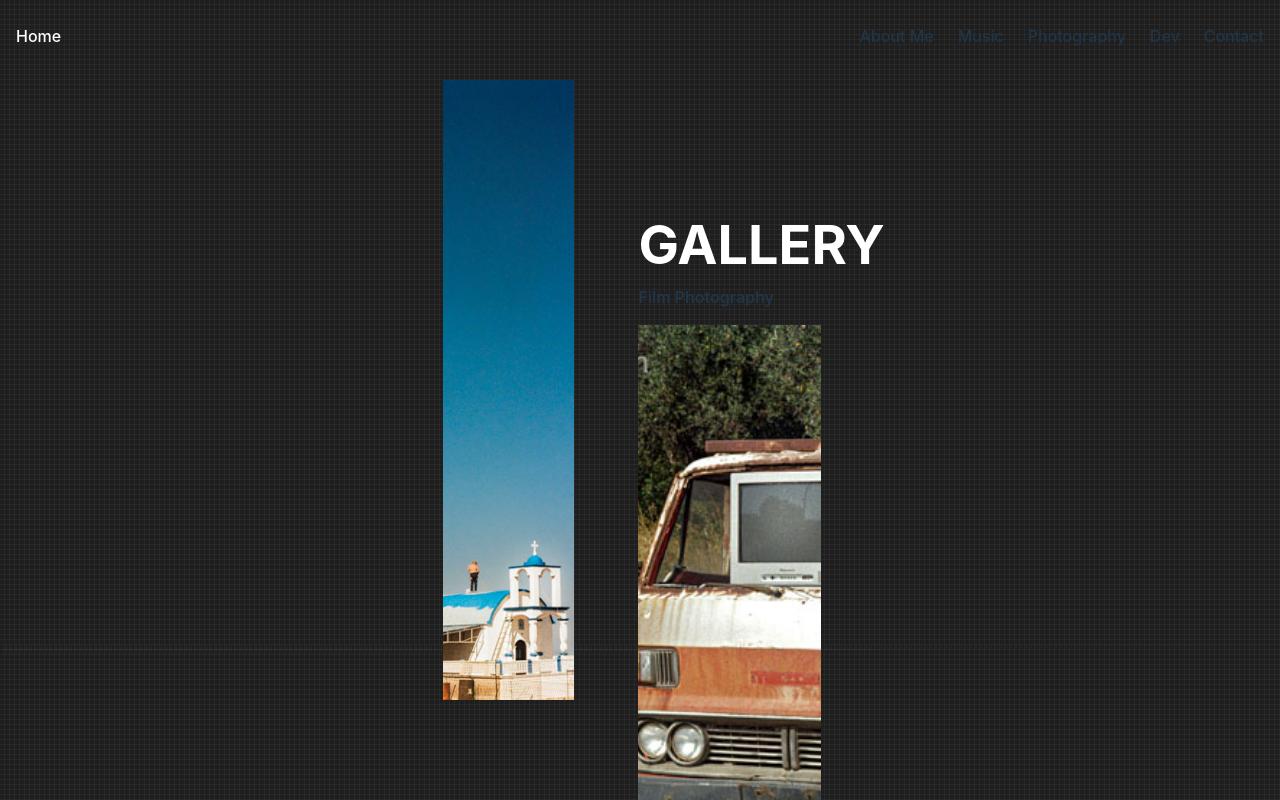
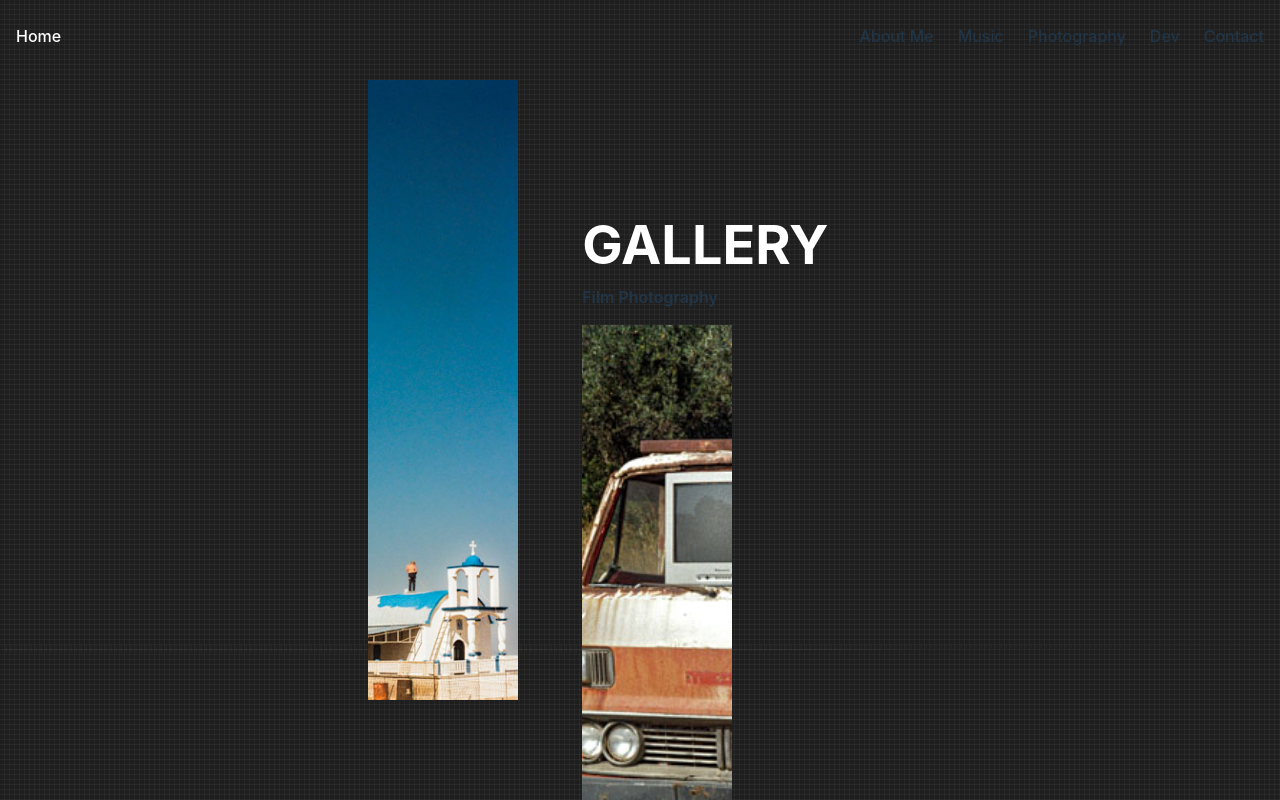
Before and after one commit to RileyJoseph/riley-joseph, a React (Vite) app: page /photography in a window 1280 px wide. Shown: the top 800 px of the page. Built offline with nearby package versions, Linux system fonts and the light colour scheme; a web font is replaced by a local one.

Commit message:
gallery update

```diff
--- a/src/App.css
+++ b/src/App.css
@@ -270,13 +270,19 @@ html, body {
   .tv-truck{
     background-position: 27% 50%;
   }
+  .gallery-img-container{
+    overflow: hidden;
+    transition: width 1s ease;
+    width: fit-content;
+  }
   .gallery-img{
     height: 620px;
+    width: 150px;
+    transition: width 1.5s ease-in-out;
+    cursor: pointer;
   }
   .gallery-img:hover{
-    transform: scale(1.4);
-    -webkit-transition: transform 1s ease-in-out;
-    cursor: pointer;
+    width: 500px;
   }
 }
 
--- a/src/Photography.jsx
+++ b/src/Photography.jsx
@@ -10,14 +10,16 @@ function Photography() {
   <div className={`overlay glitch`}></div>
 
   <div id="photo-gallery" className="flex flex-col md:flex-row photo-gallery">
-    <div className="gallery-img w-full md:w-1/3 max-w-[150px] min-h-[300px] md:h-auto bg-cover bg-no-repeat painter"
+    <div className='gallery-img-container'>
+      <div className="gallery-img w-full md:w-1/3 max-w-[150px] min-h-[300px] md:h-auto bg-cover bg-no-repeat painter"
         style={{ backgroundImage: "url('/images/the-painter-1.jpg')" }}>
+      </div>
     </div>
 
     <div className="info flex-1 p-4 md:pl-16 text-center md:text-left w-1/2">
       <h2 className="name font-bold">GALLERY</h2>
       <p className='subtitle py-4 font-semibold'>Film Photography</p>
-      <div className='bio-text'>
+      <div className='gallery-img-container'>
         <div className="gallery-img w-full max-w-[300px] min-h-[300px] md:h-auto bg-cover bg-no-repeat tv-truck"
           style={{ backgroundImage: "url('/images/tv-truck.jpg')" }}>
         </div>
```
Also changed, not shown: public/images/tv-truck-1.jpg (added).
